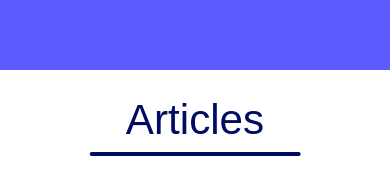
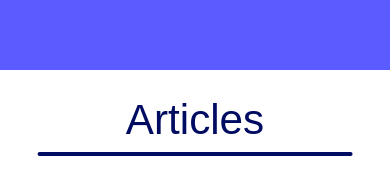
Before and after one commit to dwpery/portfolio, a plain HTML site: page subPages/articles.html in a window 390 px wide. Shown: the part 436-630 px from the top of the page. Drawn offline with nearby package versions, Linux system fonts and the light colour scheme; a web font is replaced by a local one.

Commit message:
Added Wrapper responsiveness

```diff
--- a/subPages/articles.css
+++ b/subPages/articles.css
@@ -112,4 +112,8 @@ body {
     .decorativeBar {
         width: 90%;
     }
+
+    .wrapper {
+        width: 90%;
+    }
 }
```
